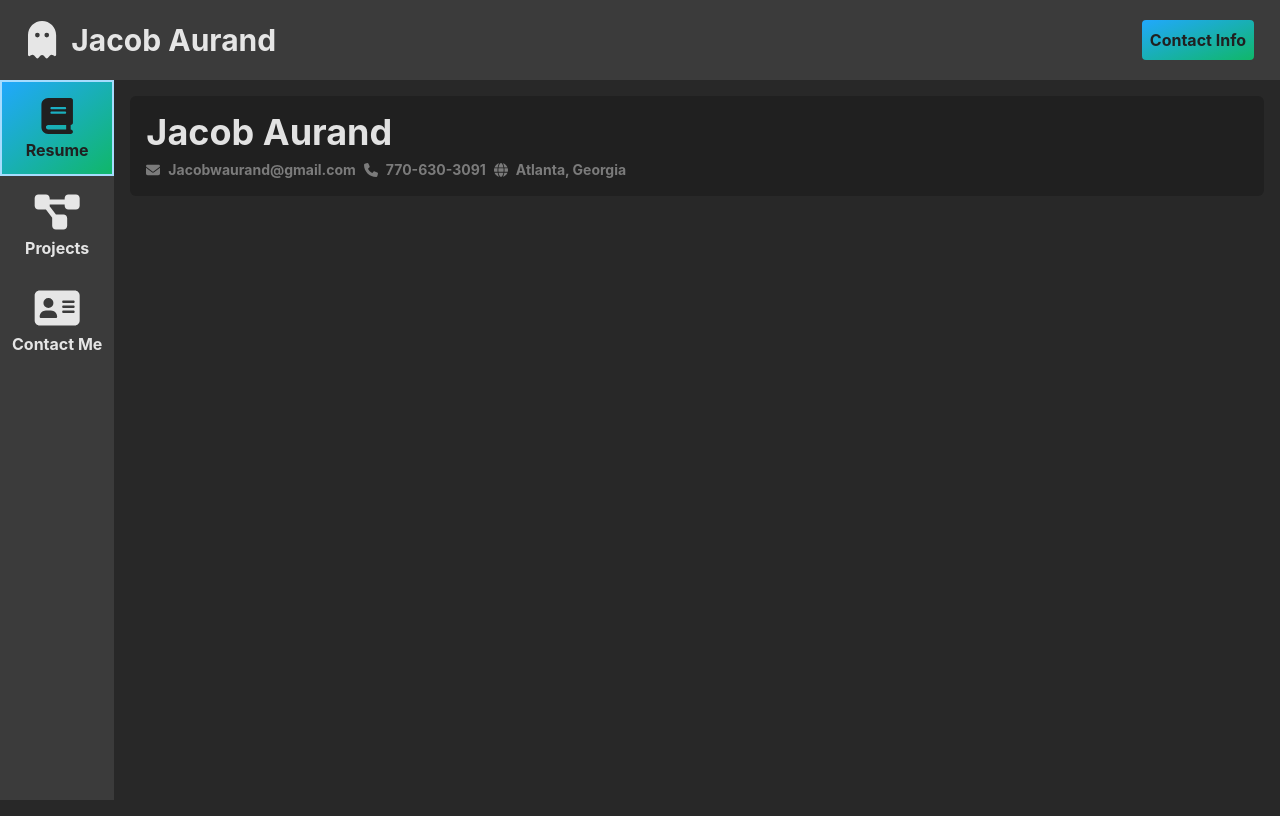
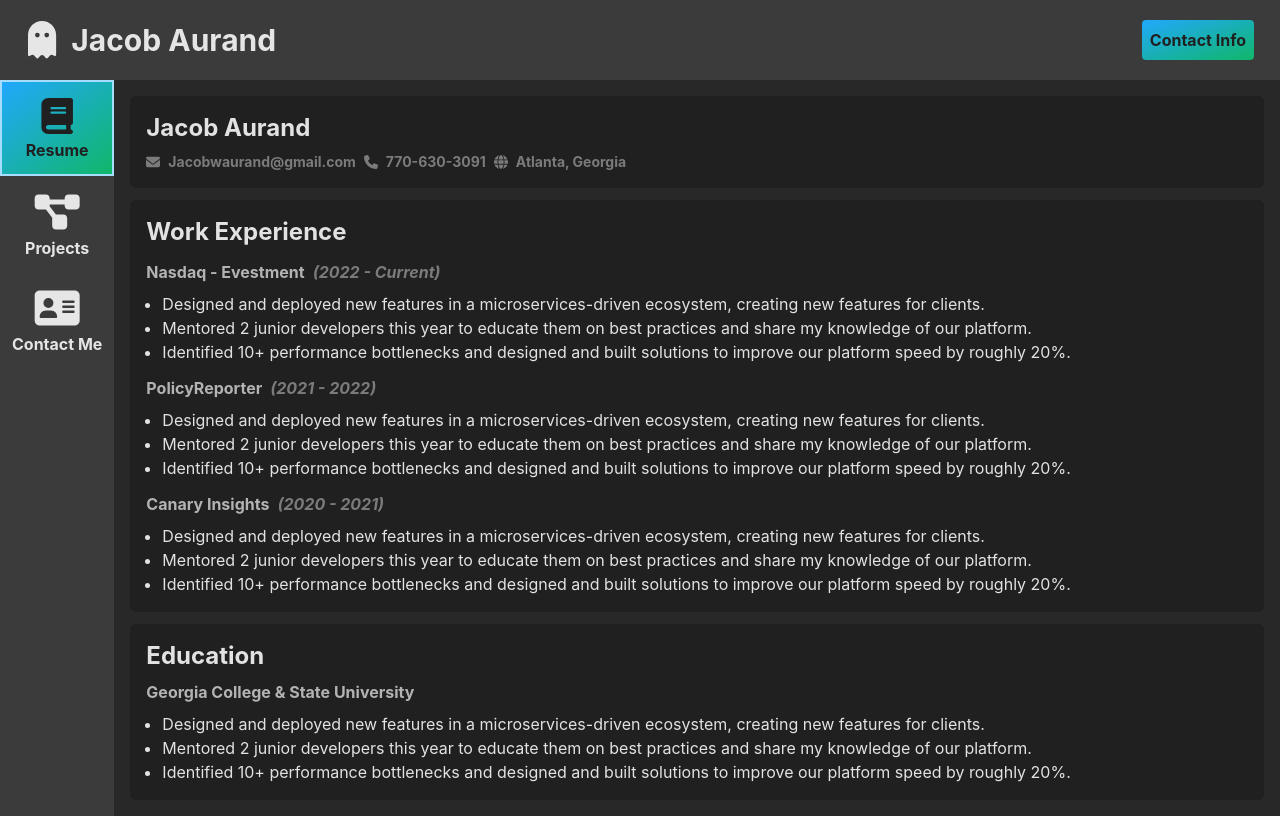
Before and after one commit to jacobwaurand/personal-website, a Vue app: page / in a window 1280 px wide. Both pictures are taken after a click on the element "Resume". Built offline with nearby package versions, Linux system fonts and the light colour scheme.

Commit message:
Resume Page Update

```diff
--- a/src/components/ResumePage.vue
+++ b/src/components/ResumePage.vue
@@ -12,13 +12,46 @@
 </script>
 
 <template>
+  <!-- Contact Info -->
   <div class="bg-surface-900 p-4 rounded-md">
-    <div class="text-4xl font-bold mb-2">Jacob Aurand</div>
+    <div class="text-2xl font-bold mb-2">Jacob Aurand</div>
     <div class="text-sm font-bold">
-      <span class="text-surface-400 mr-2 hover:text-surface-100"><font-awesome-icon class="mr-2" icon="envelope"/>Jacobwaurand@gmail.com</span>
-      <span class="text-surface-400 mr-2 hover:text-surface-100"><font-awesome-icon class="mr-2" icon="phone"/>770-630-3091</span>
-      <span class="text-surface-400 mr-2 hover:text-surface-100"><font-awesome-icon class="mr-2" icon="globe"/>Atlanta, Georgia</span>
+      <span class="text-surface-400 mr-2 hover:text-surface-100 cursor-pointer"><font-awesome-icon class="mr-2" icon="envelope"/>Jacobwaurand@gmail.com</span>
+      <span class="text-surface-400 mr-2 hover:text-surface-100 cursor-pointer"><font-awesome-icon class="mr-2" icon="phone"/>770-630-3091</span>
+      <span class="text-surface-400 mr-2 hover:text-surface-100 cursor-pointer"><font-awesome-icon class="mr-2" icon="globe"/>Atlanta, Georgia</span>
     </div>
+  </div>
+  <!-- Work Experience -->
+  <div class="bg-surface-900 p-4 rounded-md mt-3">
+    <div class="text-2xl font-bold">Work Experience</div>
+    <div class="font-bold text-surface-300 mt-3">Nasdaq - Evestment<span class="text-surface-400 ml-2 italic">(2022 - Current)</span></div>
+    <ul class="list-disc ml-4 mt-2">
+      <li>Designed and deployed new features in a microservices-driven ecosystem, creating new features for clients.</li>
+      <li>Mentored 2 junior developers this year to educate them on best practices and share my knowledge of our platform.</li>
+      <li>Identified 10+ performance bottlenecks and designed and built solutions to improve our platform speed by roughly 20%.</li>
+    </ul>
+    <div class="font-bold text-surface-300 mt-3">PolicyReporter<span class="text-surface-400 ml-2 italic">(2021 - 2022)</span></div>
+    <ul class="list-disc ml-4 mt-2">
+      <li>Designed and deployed new features in a microservices-driven ecosystem, creating new features for clients.</li>
+      <li>Mentored 2 junior developers this year to educate them on best practices and share my knowledge of our platform.</li>
+      <li>Identified 10+ performance bottlenecks and designed and built solutions to improve our platform speed by roughly 20%.</li>
+    </ul>
+    <div class="font-bold text-surface-300 mt-3">Canary Insights<span class="text-surface-400 ml-2 italic">(2020 - 2021)</span></div>
+    <ul class="list-disc ml-4 mt-2">
+      <li>Designed and deployed new features in a microservices-driven ecosystem, creating new features for clients.</li>
+      <li>Mentored 2 junior developers this year to educate them on best practices and share my knowledge of our platform.</li>
+      <li>Identified 10+ performance bottlenecks and designed and built solutions to improve our platform speed by roughly 20%.</li>
+    </ul>
+  </div>
+  <!-- Education -->
+  <div class="bg-surface-900 p-4 rounded-md mt-3">
+    <div class="text-2xl font-bold mb-2">Education</div>
+    <div class="font-bold text-surface-300">Georgia College & State University</div>
+    <ul class="list-disc ml-4 mt-2">
+      <li>Designed and deployed new features in a microservices-driven ecosystem, creating new features for clients.</li>
+      <li>Mentored 2 junior developers this year to educate them on best practices and share my knowledge of our platform.</li>
+      <li>Identified 10+ performance bottlenecks and designed and built solutions to improve our platform speed by roughly 20%.</li>
+    </ul>
   </div>
 </template>
 
```
Also changed, not shown: 1 other file (tests, documents, lock files or other folders).
